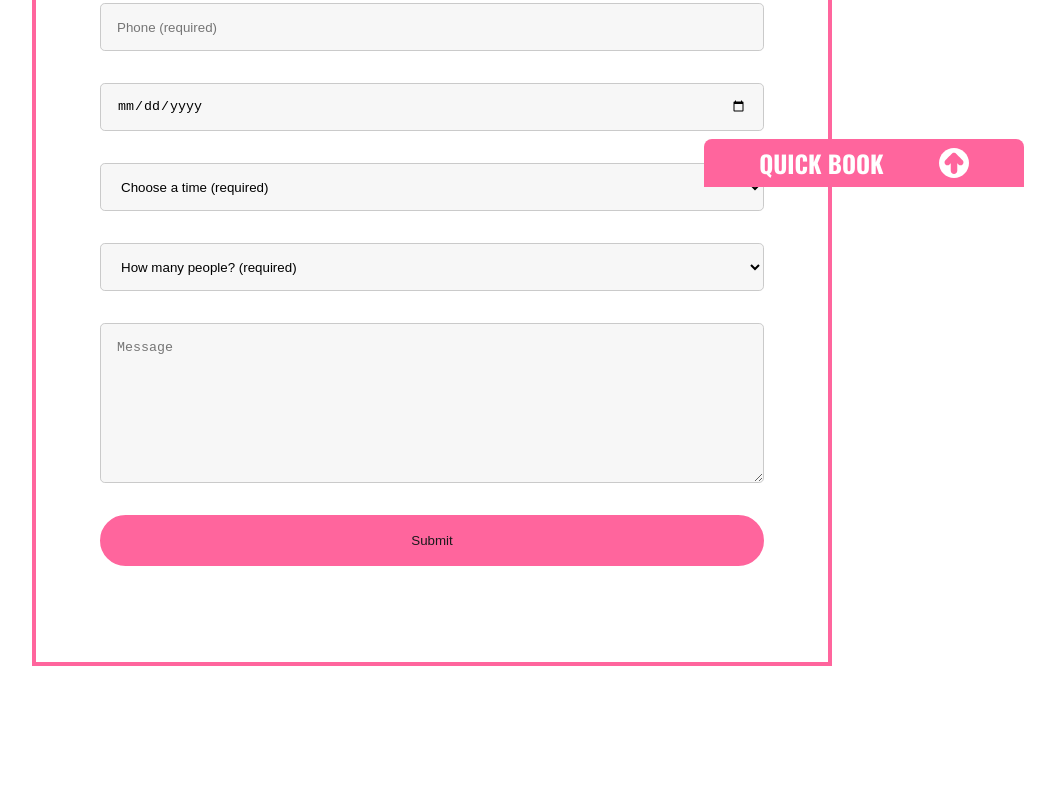
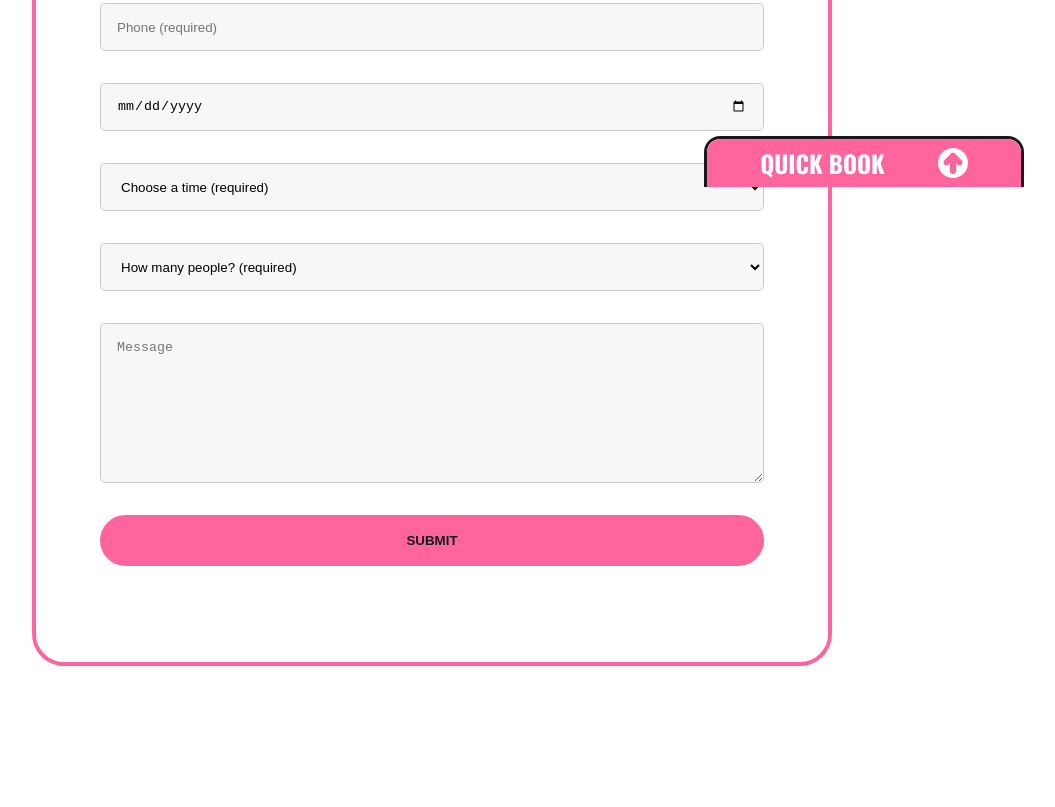
Before and after one commit to liam-mcallister/coffee-shop, a plain HTML site: page booking.html in a window 1280 px wide. Shown: the part 613-1420 px from the top of the page, without its empty margins (208-1263 px from the left). Drawn offline with nearby package versions, Linux system fonts and the light colour scheme.

Commit message:
Minor styling tweaks

```diff
--- a/styles/scss/_components.scss
+++ b/styles/scss/_components.scss
@@ -85,6 +85,8 @@ p {
   border: 2px solid $color6;
   padding: 1rem;
   cursor: pointer;
+  text-transform: uppercase;
+  font-weight: bold;
   background: $color6;
   color: $color1;
   transition: all 0.5s;
@@ -418,11 +420,11 @@ textarea {
 
 label {
   margin-bottom: 0.5rem;
-  color: red;
+  color: $color6;
 }
 
 input.error {
-  border: 1px solid red;
+  border: 1px solid $color6;
 }
 
 textarea.error {
@@ -434,12 +436,12 @@ select.error {
 }
 
 .parsley-error {
-  border: 1px solid red;
+  border: 1px solid $color6;
 }
 
 .parsley-errors-list {
   margin-bottom: 0.5rem;
-  color: red;
+  color: $color6;
 }
 
 /*--------------------------------------9. Video----*/
--- a/styles/scss/_layout.scss
+++ b/styles/scss/_layout.scss
@@ -468,6 +468,7 @@
 .booking-form {
   padding: 6rem 4rem;
   text-align: center;
+  border-radius: 2rem;
   transform: translateY(-200px);
 }
 
@@ -571,15 +572,18 @@ footer {
   right: 3rem;
   border-radius: 1rem 1rem 0 0;
   text-align: center;
-  background: pink;
+  border-top: 3px solid $color1;
+  border-left: 3px solid $color1;
+  border-right: 3px solid $color1;
+  background: white;
 }
 
 .quick-book__header {
   @include flex-layout(row, space-evenly, center);
   height: 3rem;
-  width: 20rem;
+  width: 100%;
   cursor: pointer;
-  border-radius: 0.5rem 0.5rem 0 0;
+  border-radius: 0.85rem 0.85rem 0 0;
   background: $color6;
 
   & h3 {
```
Also changed, not shown: styles/css/styles.css, 1 other file.
